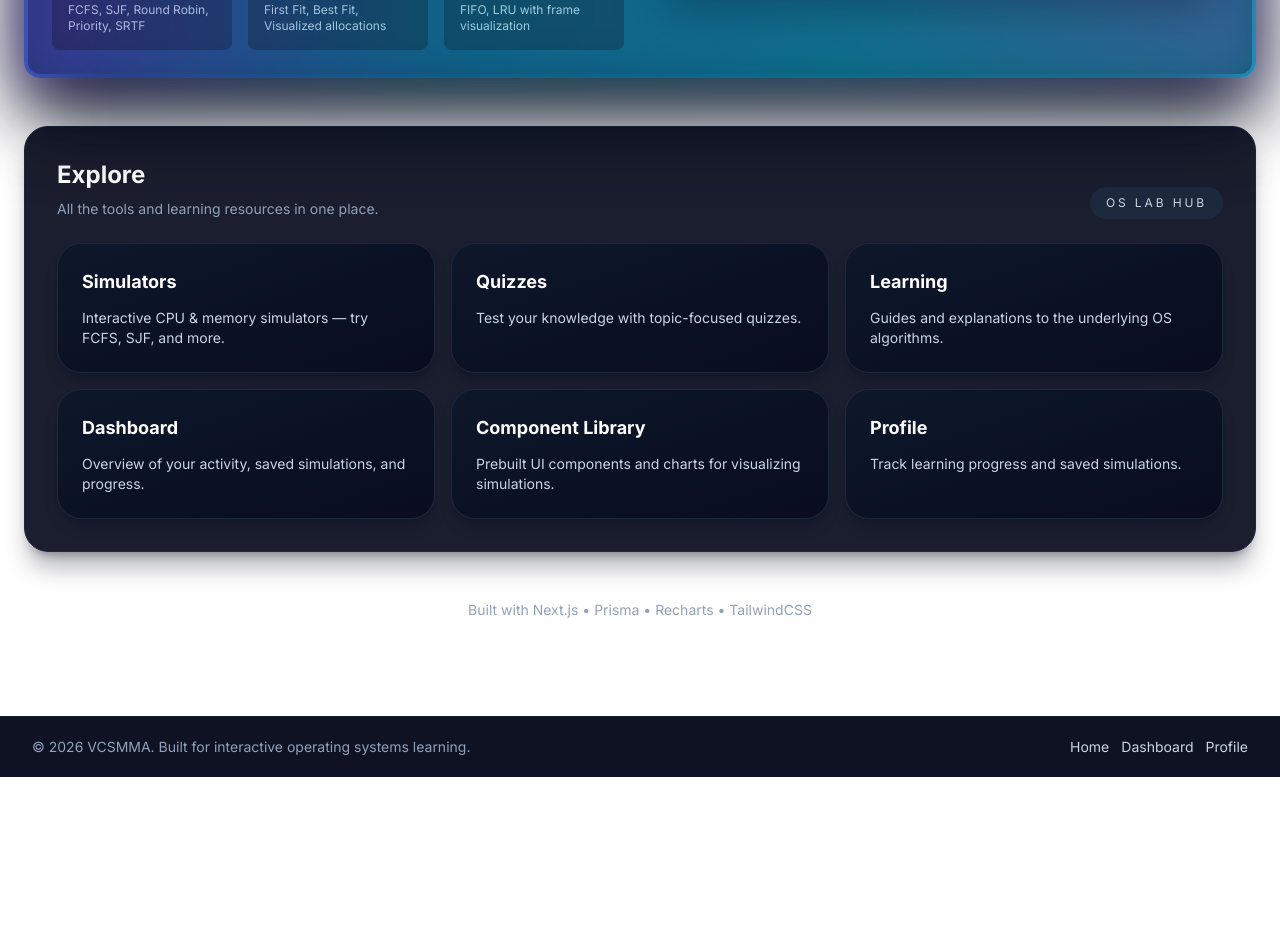
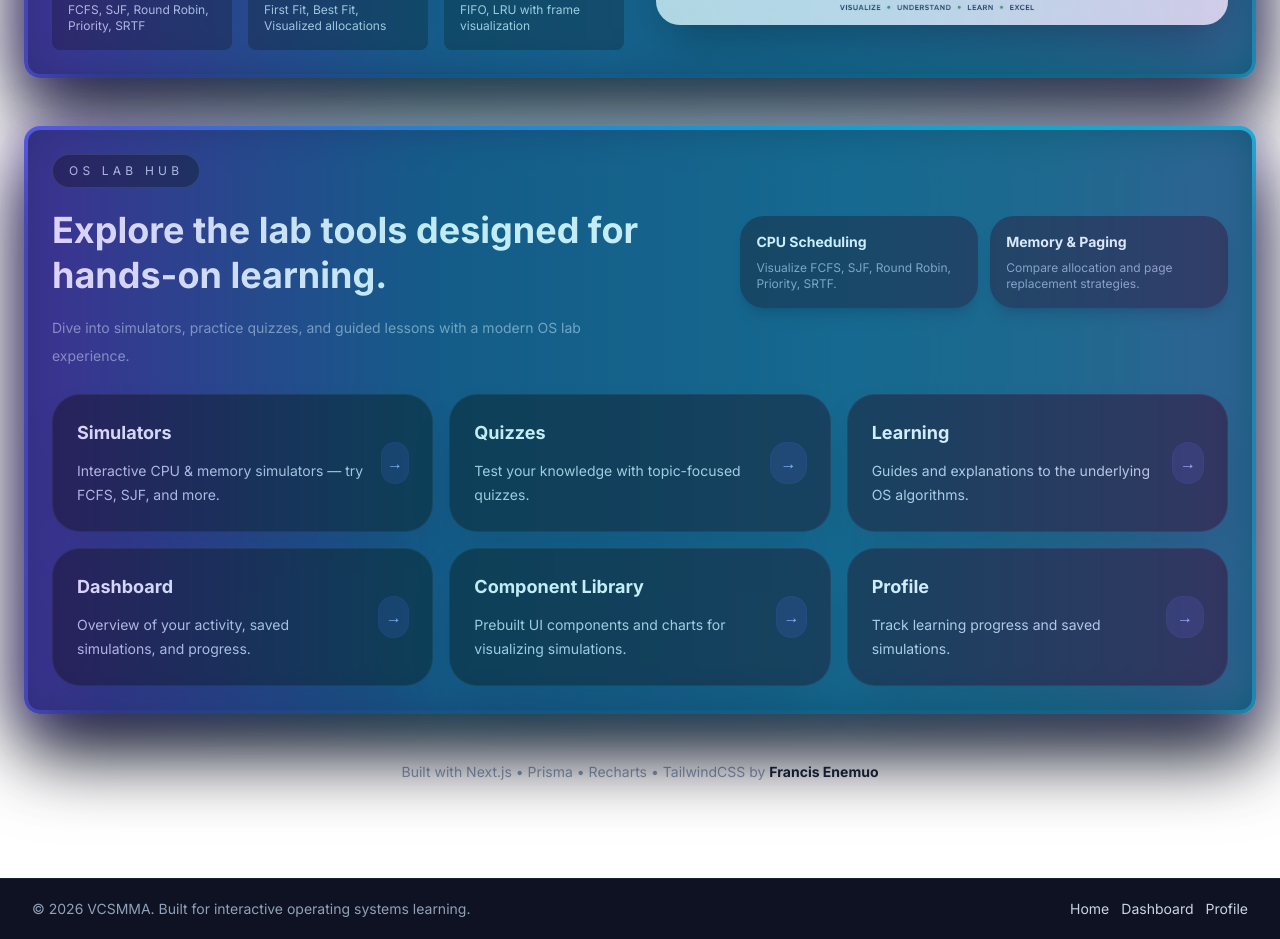
Before and after one commit to fenemuo/vcsmma, a Next.js app: page / in a window 1280 px wide. Shown: the part 576-1515 px from the top of the page. Before the commit the page ends 1353 px from the top, so only its background shows below. Built offline with nearby package versions, Linux system fonts and the light colour scheme.

Commit message:
style: furnishing the home page

```diff
--- a/app/components/ui/ExploreCard.tsx
+++ b/app/components/ui/ExploreCard.tsx
@@ -4,10 +4,17 @@ export default function ExploreCard({ href, title, description }: { href: string
   return (
     <Link
       href={href}
-      className="group block rounded-3xl border border-slate-800 bg-gradient-to-br from-slate-900 to-slate-950/70 p-6 shadow-lg shadow-slate-950/20 transition hover:-translate-y-1 hover:border-slate-700"
+      className="group block overflow-hidden rounded-[28px] border border-slate-800/90 bg-slate-900/95 p-6 shadow-2xl shadow-slate-950/20 transition-transform duration-300 hover:-translate-y-1 hover:border-slate-700 hover:bg-slate-900"
     >
-      <h3 className="text-lg font-semibold text-white">{title}</h3>
-      <p className="mt-3 text-sm text-slate-300">{description}</p>
+      <div className="flex items-center justify-between gap-4">
+        <div>
+          <h3 className="text-lg font-semibold text-white">{title}</h3>
+          <p className="mt-3 text-sm leading-6 text-slate-300">{description}</p>
+        </div>
+        <span className="inline-flex h-10 w-10 items-center justify-center rounded-2xl bg-indigo-500/15 text-indigo-300 ring-1 ring-indigo-500/20 transition group-hover:bg-indigo-500/25">
+          →
+        </span>
+      </div>
     </Link>
   );
 }
--- a/app/components/ui/MainHero.tsx
+++ b/app/components/ui/MainHero.tsx
@@ -55,8 +55,9 @@ export default function MainHero({
         </div>
 
         <div
-          className="relative hidden h-80 lg:block rounded-3xl bg-cover bg-center shadow-2xl shadow-slate-950/60"
-          style={{ backgroundImage: `url('${imageUrl}')` }}
+          className="relative hidden md:block h-44 sm:h-56 md:h-72 lg:h-80 xl:h-96 rounded-3xl bg-cover bg-top lg:bg-center shadow-2xl shadow-slate-950/60"
+          style={{ backgroundImage: `url('${imageUrl}')`, backgroundPosition: 'center top' }}
+          aria-hidden="true"
         >
           <div className="absolute inset-0 rounded-3xl bg-slate-950/10" />
         </div>
--- a/app/page.tsx
+++ b/app/page.tsx
@@ -13,15 +13,31 @@ export default function Home() {
     <main className="mx-auto max-w-7xl px-6 py-12 lg:py-24">
       <MainHero />
 
-      <section className="mt-12 rounded-3xl border border-slate-800 bg-slate-950/90 p-8 shadow-xl shadow-slate-950/30">
-        <div className="flex flex-col gap-4 sm:flex-row sm:items-end sm:justify-between">
-          <div>
-            <h2 className="text-2xl font-semibold text-white">Explore</h2>
-            <p className="mt-2 text-sm text-slate-400">All the tools and learning resources in one place.</p>
+      <section className="animated-border mt-12 rounded-3xl p-1">
+        <div className="inner rounded-3xl bg-slate-950/95 p-8 shadow-2xl shadow-slate-950/40">
+          <div className="flex flex-col gap-6 lg:flex-row lg:items-center lg:justify-between">
+            <div className="max-w-2xl">
+              <p className="inline-flex rounded-full border border-slate-700/80 bg-slate-900/80 px-4 py-2 text-xs uppercase tracking-[0.35em] text-slate-300">
+                OS Lab Hub
+              </p>
+              <h2 className="mt-5 text-3xl font-semibold leading-tight text-white sm:text-4xl">
+                Explore the lab tools designed for hands-on learning.
+              </h2>
+              <p className="mt-4 max-w-xl text-sm leading-7 text-slate-400">
+                Dive into simulators, practice quizzes, and guided lessons with a modern OS lab experience.
+              </p>
             </div>
-          <span className="rounded-full bg-slate-800 px-4 py-2 text-xs uppercase tracking-[0.24em] text-slate-300">
-            OS Lab Hub
-          </span>
+
+            <div className="grid gap-3 sm:grid-cols-2 lg:w-auto">
+              <div className="rounded-3xl bg-slate-900/80 p-4 text-sm text-slate-300 shadow-lg shadow-slate-950/20">
+                <p className="font-semibold text-white">CPU Scheduling</p>
+                <p className="mt-2 text-xs text-slate-400">Visualize FCFS, SJF, Round Robin, Priority, SRTF.</p>
+              </div>
+              <div className="rounded-3xl bg-slate-900/80 p-4 text-sm text-slate-300 shadow-lg shadow-slate-950/20">
+                <p className="font-semibold text-white">Memory & Paging</p>
+                <p className="mt-2 text-xs text-slate-400">Compare allocation and page replacement strategies.</p>
+              </div>
+            </div>
           </div>
 
           <ExploreGrid
@@ -34,10 +50,11 @@ export default function Home() {
               { href: "/profile", title: "Profile", description: "Track learning progress and saved simulations." },
             ]}
           />
+        </div>
       </section>
 
       <section className="mt-12 text-center text-sm text-slate-400">
-        <p>Built with Next.js • Prisma • Recharts • TailwindCSS</p>
+        <p>Built with Next.js • Prisma • Recharts • TailwindCSS by <Link href="https://linkedin.com/in/franc-enemuo" className="text-slate-800 hover:text-indigo-600 hover:underline font-bold">Francis Enemuo</Link></p>
       </section>
     </main>
   );
```
Lines whose indentation alone changed are shown as unchanged.
